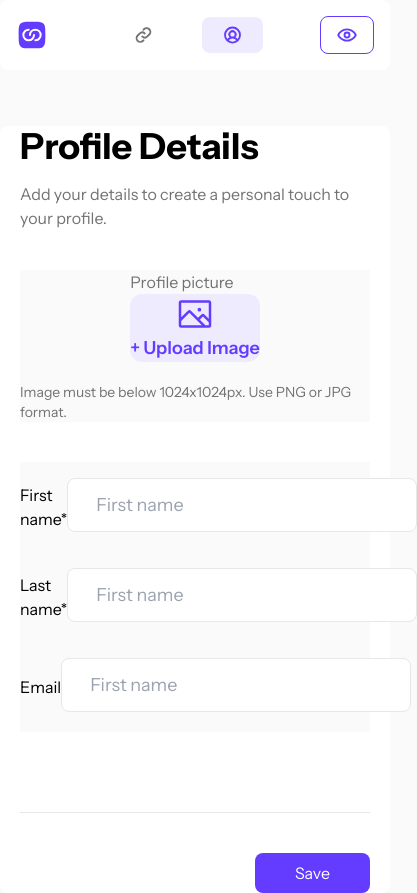
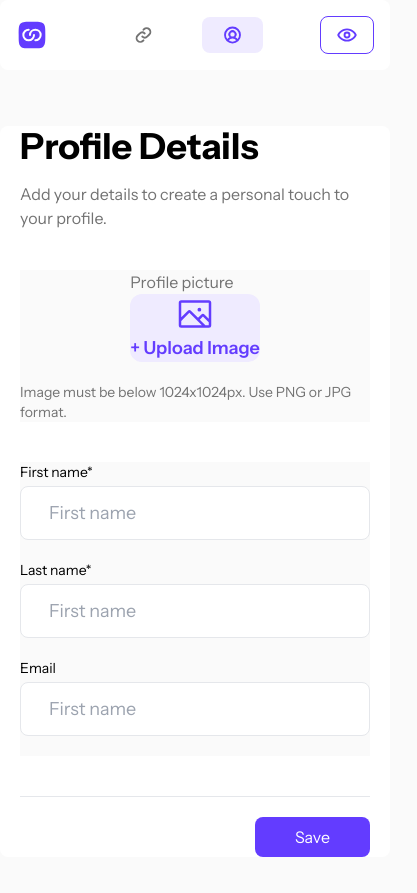
Before and after one commit to Guidotss/link-sharing, a Next.js app: page /profile in a window 390 px wide. Shown: the whole page, 417 px wide, since content can reach past the window. After the commit the page ends 857 px from the top, so only its background shows below. Built offline with nearby package versions, Linux system fonts and the light colour scheme.

Commit message:
Ajustando responsive mobile ProfilePage

```diff
--- a/src/components/form/profile/UpdateUserInfo.tsx
+++ b/src/components/form/profile/UpdateUserInfo.tsx
@@ -12,12 +12,12 @@ export const  UpdateUserInfo = () => {
   return (
     <>
       <form
-        className="bg-light_grey flex flex-col 2xl:px-10"
+        className="bg-light_grey flex flex-col items-center 2xl:px-10"
         onSubmit={handleSubmit}
       >
-        <div className="flex justify-between items-center">
-          <h3>First name*</h3>
-          <div className="mt-4">
+        <div className="flex flex-col sm:flex-row sm:justify-between sm:items-center">
+          <h3 className="text-sm sm:text-lg">First name*</h3>
+          <div className="sm:mt-4 mt-1">
             <InputForm
               placeholder="First name"
               type="text"
@@ -29,9 +29,9 @@ export const  UpdateUserInfo = () => {
             />
           </div>
         </div>
-        <div className="flex justify-between items-center">
-          <h3>Last name*</h3>
-          <div className="mt-4">
+        <div className="flex flex-col sm:flex-row sm:justify-between sm:items-center">
+          <h3 className="text-sm sm:text-lg">Last name*</h3>
+          <div className="sm:mt-4 mt-1">
             <InputForm
               placeholder="First name"
               type="text"
@@ -43,9 +43,9 @@ export const  UpdateUserInfo = () => {
             />
           </div>
         </div>
-        <div className="flex justify-between items-center">
-          <h3>Email</h3>
-          <div className="mt-4">
+        <div className="flex flex-col sm:flex-row sm:justify-between sm:items-center">
+          <h3 className="text-sm sm:text-lg">Email</h3>
+          <div className="sm:mt-4 mt-1">
             <InputForm
               placeholder="First name"
               type="text"
@@ -58,9 +58,9 @@ export const  UpdateUserInfo = () => {
           </div>
         </div>
       </form>
-      <div className="w-full flex justify-end border-t-[1px] mt-10">
+      <div className="w-full flex justify-end border-t-[1px] sm:mt-10">
         <button
-          className="mt-10 px-10 py-2 bg-purple text-white rounded-lg hover:bg-soft_purple transition-colors duration-300"
+          className="sm:mt-10 mt-5 px-10 py-2 bg-purple text-white rounded-lg hover:bg-soft_purple transition-colors duration-300"
           onClick={handleSubmit}
         >
           Save
```
